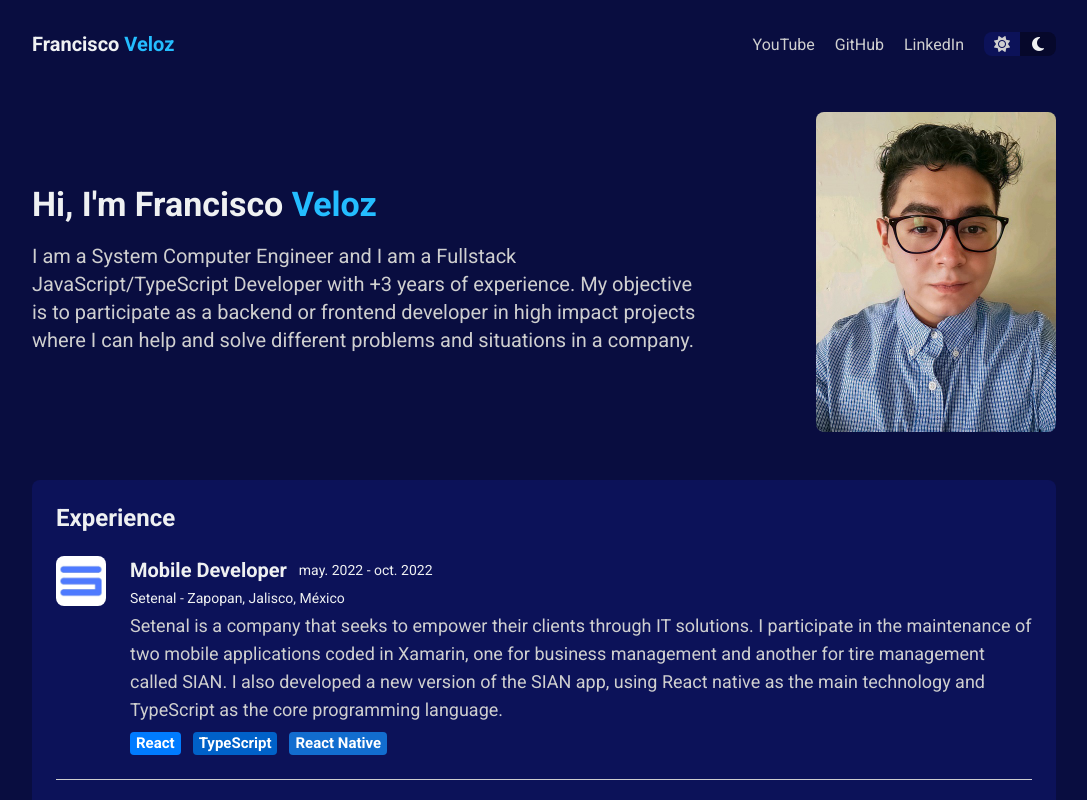
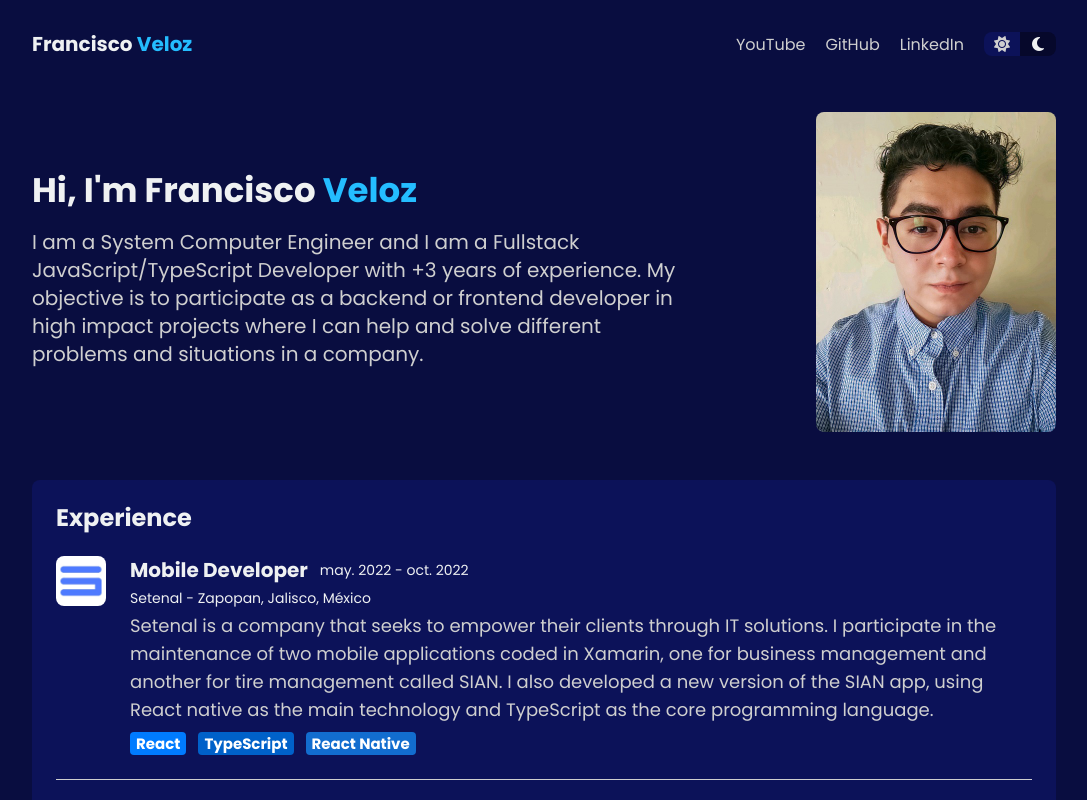
Before and after one commit to FranciscoVeloz1/portfolio, a React (Vite) app: page /#/ in a window 1280 px wide. Shown: the top 800 px of the page, without its empty margins (96-1183 px from the left). Built offline with nearby package versions, Linux system fonts and the light colour scheme.

Commit message:
Updating font family

```diff
--- a/index.html
+++ b/index.html
@@ -18,8 +18,7 @@
     <link rel="dns-prefetch" href="https://cdnjs.cloudflare.com" />
 
     <link href="https://fonts.googleapis.com/css2?family=Open+Sans:wght@400;700&display=swap" rel="stylesheet" />
-
-    <link href="https://fonts.googleapis.com/css2?family=Roboto:wght@400;700&display=swap" rel="stylesheet">
+    <link href="https://fonts.googleapis.com/css2?family=Poppins:wght@400;700&display=swap" rel="stylesheet" />
 
     <link
       rel="stylesheet"
--- a/src/styles/styles.css
+++ b/src/styles/styles.css
@@ -1,4 +1,4 @@
-@import "./vars.css";
+@import './vars.css';
 
 .white-theme-variables {
   --background: rgb(240, 240, 240);
@@ -19,8 +19,7 @@
 body {
   font-size: var(--xl);
   color: var(--very-light-secondary);
-  /* font-family: "Open Sans", sans-serif; */
-  font-family: 'Roboto', sans-serif;
+  font-family: 'Poppins', sans-serif;
   background-color: var(--background);
   line-height: 28px;
 }
--- a/src/util/data/projects.data.js
+++ b/src/util/data/projects.data.js
@@ -28,7 +28,7 @@
     description: `This project is a monorepo template coded with React, Node.js and TypeScript. The backend was programed with express and has authentication using jwt, zod schema validations, user and company CRUDS and middlewares for validations and route protections. The frontend was programmed with React and Vite and has for Bootstrap 5 for design, CSS for custom styles and custom hooks. Im working to add more features to this template.`,
     git: 'https://github.com/FranciscoVeloz1/react-node-template',
     video: 'GHAM2VTqn0U',
-    badges: [1, 2, 4, 5, 7]
+    badges: [1, 2, 4, 7]
   },
 
   {
```
